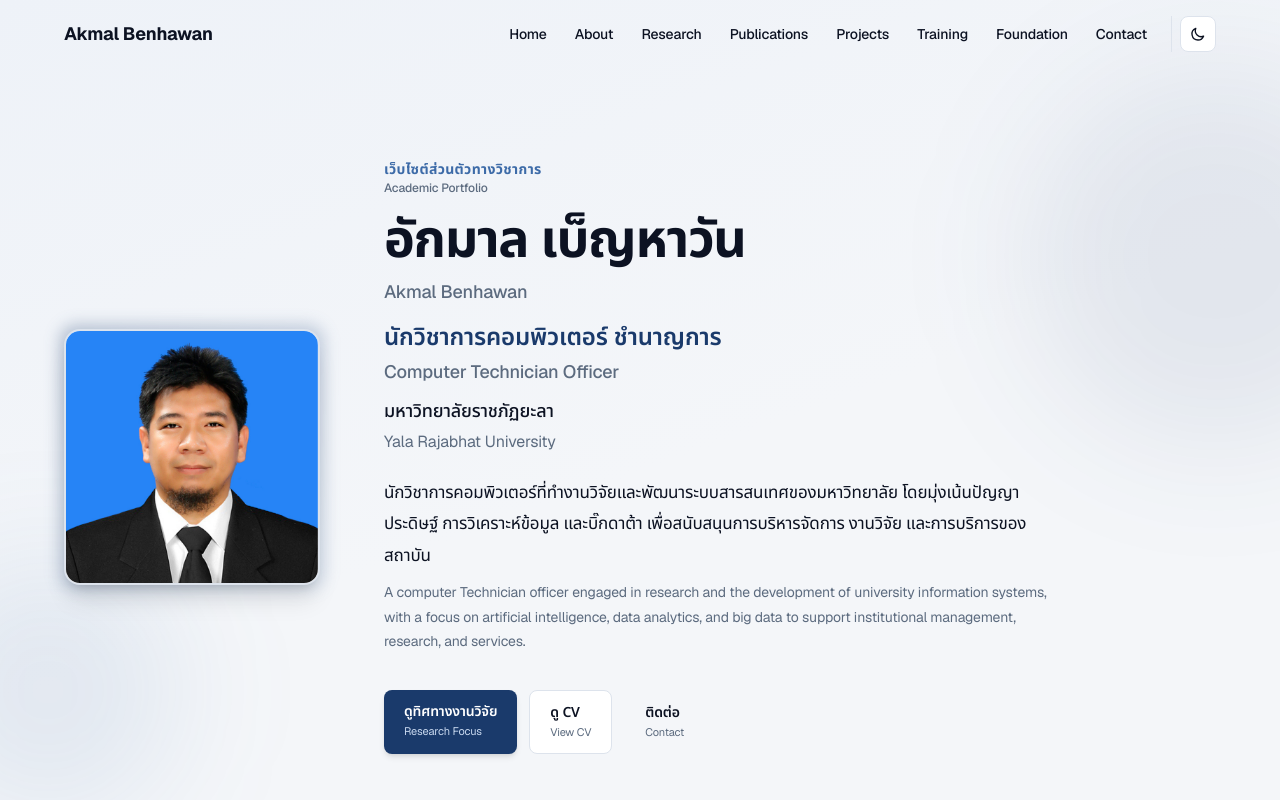
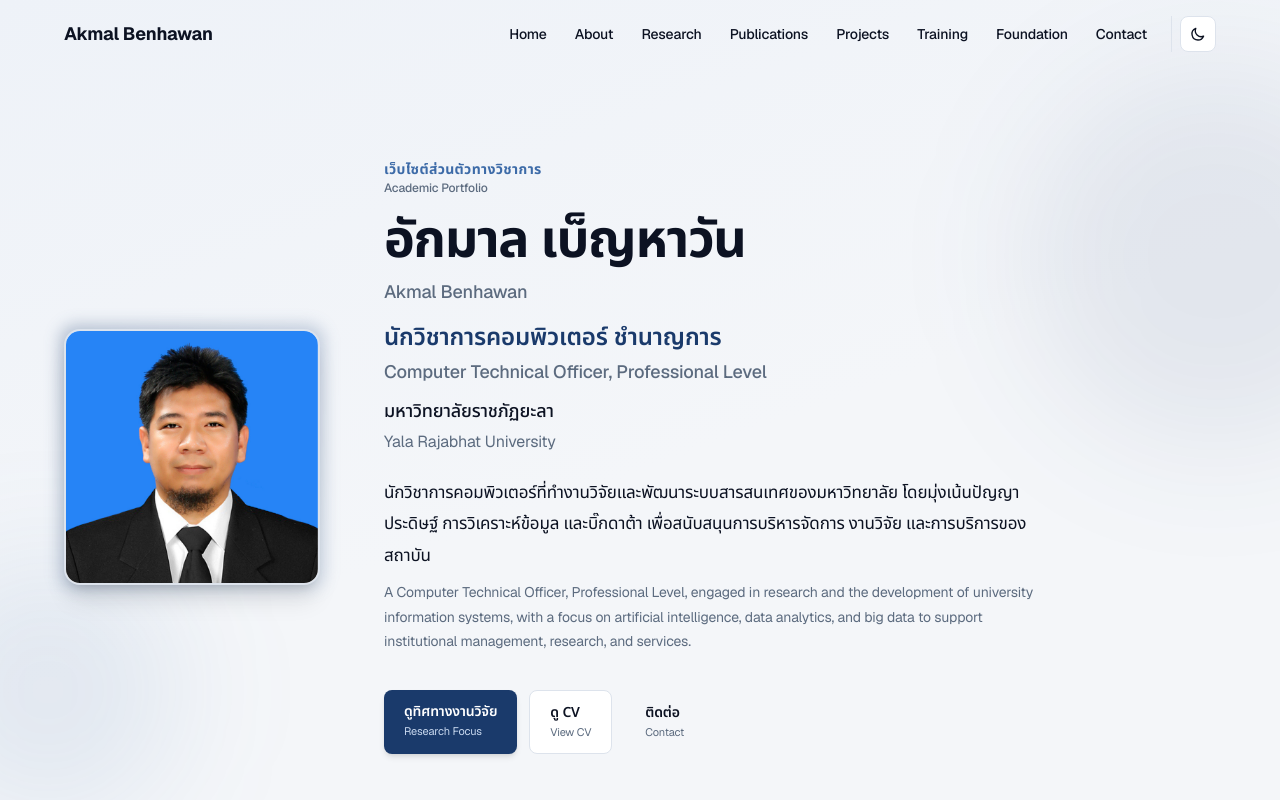
Before and after one commit to akmalb/akmal-benhawan-personalweb, a Next.js app: page / in a window 1280 px wide. Shown: the top 800 px of the page. Built offline with nearby package versions, Linux system fonts and the light colour scheme.

Commit message:
Fix title wording and project image

```diff
--- a/src/data/profile.ts
+++ b/src/data/profile.ts
@@ -42,7 +42,7 @@ export const profile = {
     },
     footer: {
       line1: "Akmal Benhawan",
-      line2: "Computer Technician Officer, Yala Rajabhat University",
+      line2: "Computer Technical Officer, Professional Level, Yala Rajabhat University",
       copyright: "All rights reserved.",
     },
     metadata: {
@@ -61,12 +61,12 @@ export const profile = {
   },
   en: {
     name: "Akmal Benhawan",
-    title: "Computer Technician Officer",
+    title: "Computer Technical Officer, Professional Level",
     institution: "Yala Rajabhat University",
     location: "Yala, Thailand",
     portfolioBadge: "Academic Portfolio",
     tagline:
-      "A computer Technician officer engaged in research and the development of university information systems, with a focus on artificial intelligence, data analytics, and big data to support institutional management, research, and services.",
+      "A Computer Technical Officer, Professional Level, engaged in research and the development of university information systems, with a focus on artificial intelligence, data analytics, and big data to support institutional management, research, and services.",
     buttons: {
       viewResearch: "Research Focus",
       downloadCv: "View CV",
@@ -74,7 +74,7 @@ export const profile = {
     },
     rolesHeading: "Primary Roles",
     primaryRoles: [
-      "Computer Technician Officer, Yala Rajabhat University",
+      "Computer Technical Officer, Professional Level, Yala Rajabhat University",
       "Researcher in AI, Data Analytics, and Big Data",
       "University Information Systems Developer",
       "Lecturer in AI and Data Analytics",
@@ -88,7 +88,7 @@ export const profile = {
     },
     about: {
       paragraphs: [
-        "I serve as a Computer Technician Officer at Yala Rajabhat University, where I develop and maintain institutional information systems, support research activities, and share knowledge on technology with university personnel.",
+        "I serve as a Computer Technical Officer, Professional Level at Yala Rajabhat University, where I develop and maintain institutional information systems, support research activities, and share knowledge on technology with university personnel.",
         "My research interests include artificial intelligence, data analytics, machine learning, big data, poverty analytics, spatial analytics, and digital transformation—particularly within the university and Southern Thailand contexts.",
         "Beyond the university, I serve as Head of the Media Division at the Muslim Friends Foundation, overseeing communications and outreach for community development.",
       ],
@@ -102,18 +102,18 @@ export const profile = {
     },
     footer: {
       line1: "Akmal Benhawan",
-      line2: "Computer Technician Officer, Yala Rajabhat University",
+      line2: "Computer Technical Officer, Professional Level, Yala Rajabhat University",
       copyright: "All rights reserved.",
     },
     metadata: {
-      title: "Akmal Benhawan | Computer Technician Officer, Yala Rajabhat University",
+      title: "Akmal Benhawan | Computer Technical Officer, Professional Level, Yala Rajabhat University",
       description:
-        "Academic portfolio of Akmal Benhawan, Computer Technician Officer at Yala Rajabhat University. Research in artificial intelligence, data analytics, and big data.",
+        "Academic portfolio of Akmal Benhawan, Computer Technical Officer, Professional Level at Yala Rajabhat University. Research in artificial intelligence, data analytics, and big data.",
       keywords: [
         "อักมาล เบ็ญหาวัน",
         "Akmal Benhawan",
         "Yala Rajabhat University",
-        "Computer Technician Officer",
+        "Computer Technical Officer, Professional Level",
         "Data Analytics",
         "Artificial Intelligence",
       ],
```
Also changed, not shown: 2 other files (tests, documents, lock files or other folders).
